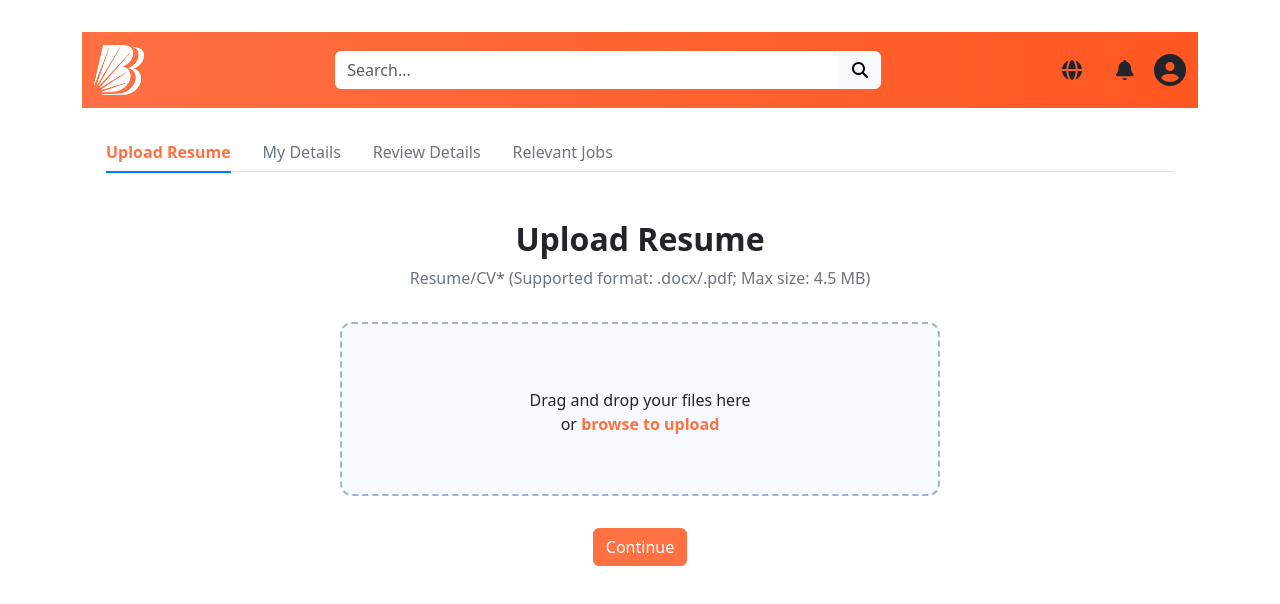
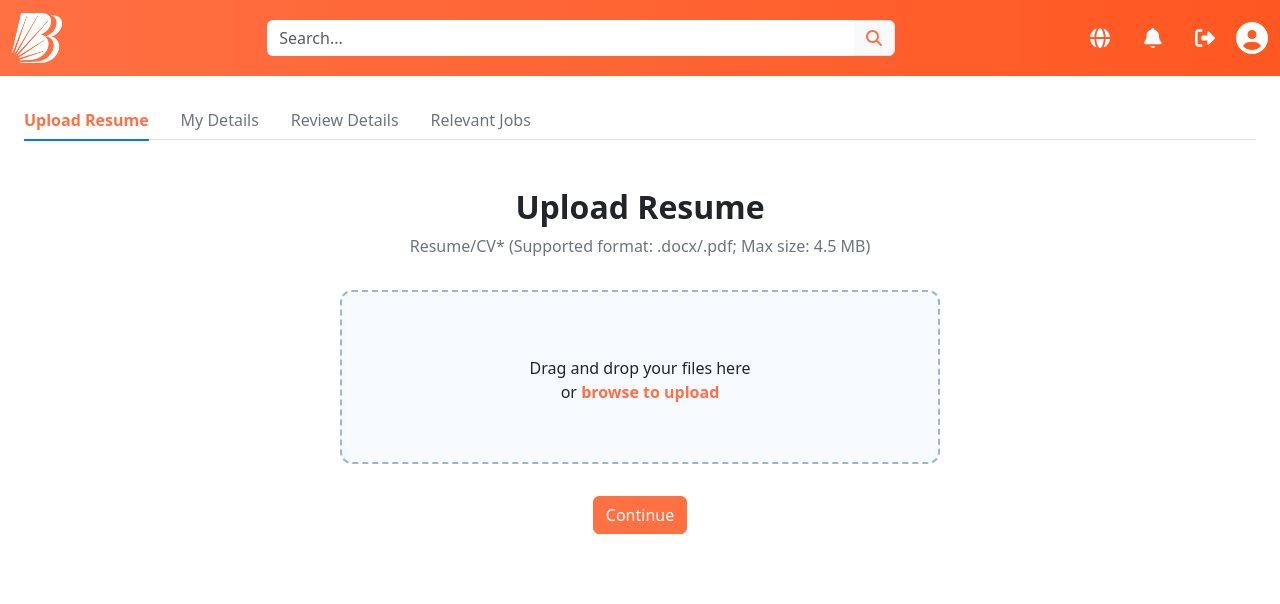
Before and after one commit to dheemanth-vadde/BOB_Candidate, a React (Create React App) app: page /candidate-portal in a window 1280 px wide. Shown: the top 604 px of the page. Built offline with nearby package versions, Linux system fonts and the light colour scheme.

Commit message:
dheemanth changes

```diff
--- a/src/CandidatePortal.js
+++ b/src/CandidatePortal.js
@@ -28,7 +28,7 @@ const CandidatePortal = () => {
 
   return (
 
-    <div className="main-container container">
+    <div className="">
       <Header />
       <div className='d-flex'>
 
--- a/src/components/Header.js
+++ b/src/components/Header.js
@@ -1,16 +1,19 @@
-// components/Header.jsx
 import React from 'react';
 import { Navbar, Form, Button, InputGroup } from 'react-bootstrap';
 import { FontAwesomeIcon } from '@fortawesome/react-fontawesome';
-import { faSearch, faBell, faGlobe, faUserCircle } from '@fortawesome/free-solid-svg-icons';
+import { faSearch, faBell, faGlobe, faUserCircle, faRightFromBracket } from '@fortawesome/free-solid-svg-icons';
 import logo_Bob from '../assets/logo_Bob.png';
+import { useNavigate } from 'react-router-dom';
 
 const Header = () => {
+  const navigate = useNavigate();
+
   return (
     <Navbar bg="warning" variant="light" expand="lg" className="py-2">
       <div className="container-fluid">
         <Navbar.Brand href="#" className="fw-bold logobob">
           <img src={logo_Bob} alt="BobApp Logo" className="me-2" />
+
         </Navbar.Brand>
 
         <div className="d-flex align-items-center w-50">
@@ -21,21 +24,24 @@ const Header = () => {
               className="border-0"
               aria-label="Search"
             />
-            <Button variant="light">
-              <FontAwesomeIcon icon={faSearch} />
-            </Button>
+            <InputGroup.Text className='bg-light'>
+              <FontAwesomeIcon icon={faSearch} style={{ color: '#FF7043' }} />
+            </InputGroup.Text>
           </InputGroup>
         </div>
 
         <div className="d-flex align-items-center">
-          <Button variant="link" className="text-dark me-2">
+          <Button variant="link" className="me-2" style={{ color: '#fff' }}>
             <FontAwesomeIcon icon={faGlobe} size="lg" />
           </Button>
-          <Button variant="link" className="text-dark me-2">
+          <Button variant="link" className="me-2" style={{ color: '#fff' }}>
             <FontAwesomeIcon icon={faBell} size="lg" />
           </Button>
+          <Button variant="link" className="me-2" style={{ color: '#fff' }} onClick={() => navigate('/login')}>
+            <FontAwesomeIcon icon={faRightFromBracket} size="lg" />
+          </Button>
           <div className="d-flex align-items-center">
-            <FontAwesomeIcon icon={faUserCircle} className="text-dark" size="2x" />
+            <FontAwesomeIcon icon={faUserCircle} size="2x" style={{ color: '#fff' }} />
           </div>
         </div>
       </div>
--- a/src/components/Login.js
+++ b/src/components/Login.js
@@ -27,7 +27,7 @@ const Login = () => {
       } else {
         const token = res.data.access_token;
         localStorage.setItem("access_token", token);
-        navigate("/job-requisition");
+        navigate("/candidate-portal");
 
         // // 🔍 Decode token to get roles
         // const decoded = jwtDecode(token);
@@ -66,7 +66,7 @@ const Login = () => {
       <div className="right-panel">
         <div className="logo">
           <img src={boblogo} alt="Logo" />
-          <h4>Recruitment</h4>
+          <h4>Candidate</h4>
         </div>
 
         <form className="login_form" onSubmit={handleLogin}>
--- a/src/components/Register.js
+++ b/src/components/Register.js
@@ -94,7 +94,7 @@ const Register = () => {
       <div className="right-panel">
         <div className="logo">
           <img src={logoImage} alt="Logo" />
-          <h4>Recruitment</h4>
+          <h4>Candidate</h4>
         </div>
 
         <form onSubmit={handleRegister} className="d-flex flex-column">
```
